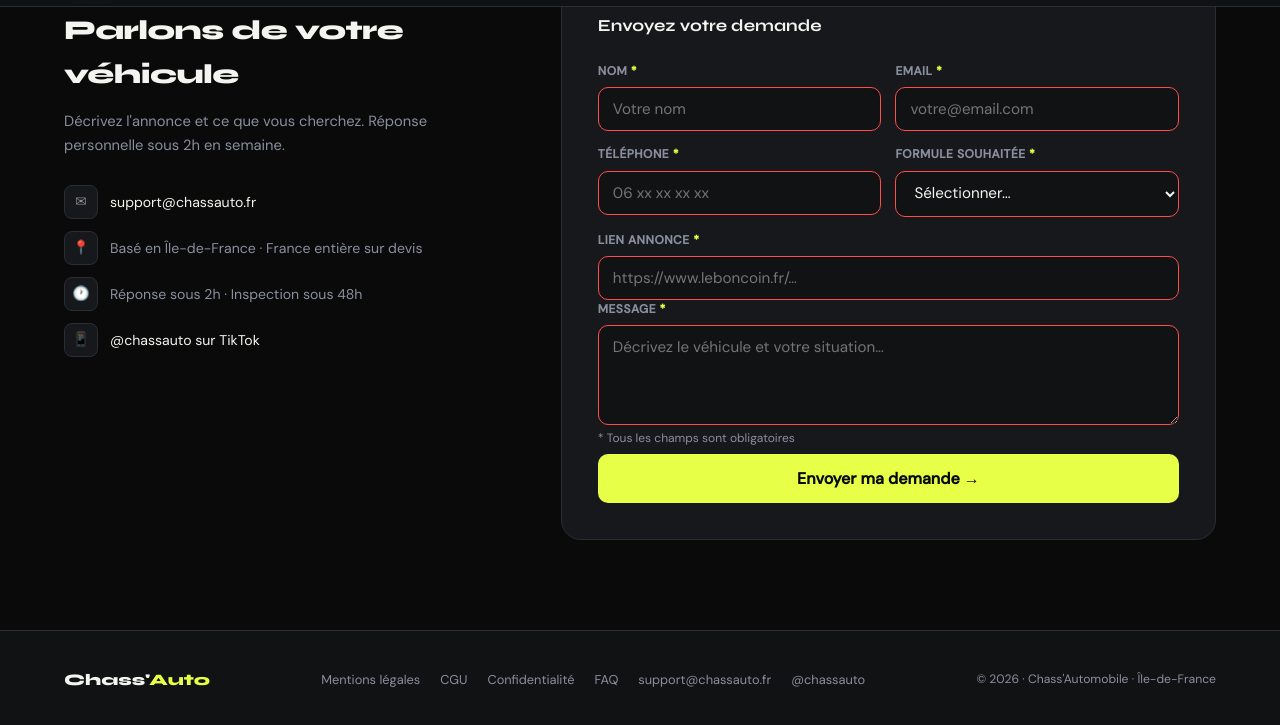
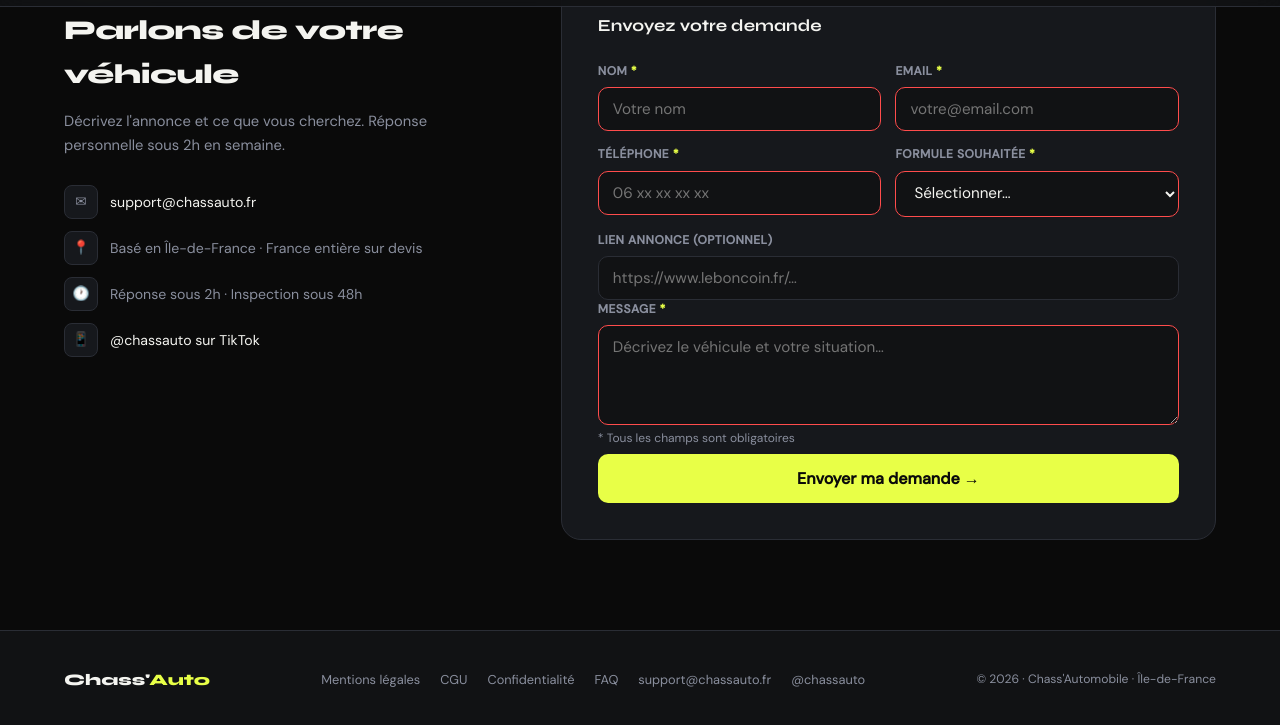
Before and after one commit to aba155/chassauto, a plain HTML site: page index.html in a window 1280 px wide. Both pictures are taken after a click on the button "Envoyer ma demande →". Shown: the part 9127-9852 px from the top of the page. Drawn offline with Linux system fonts and the light colour scheme.

Commit message:
Add files via upload

```diff
--- a/index.html
+++ b/index.html
@@ -895,7 +895,7 @@
           </select>
         </div>
       </div>
-      <div class="form-group"><label>Lien annonce <span style="color:var(--accent)">*</span></label><input type="url" id="c-lien" placeholder="https://www.leboncoin.fr/…" /></div>
+      <div class="form-group"><label>Lien annonce <span style="color:var(--muted)">(optionnel)</span></label><input type="url" id="c-lien" placeholder="https://www.leboncoin.fr/…" /></div>
       <div class="form-group"><label>Message <span style="color:var(--accent)">*</span></label><textarea id="c-msg" placeholder="Décrivez le véhicule et votre situation…"></textarea></div>
       <div style="font-size:0.75rem;color:var(--muted);margin-top:4px;">* Tous les champs sont obligatoires</div>
       <button class="btn-primary form-submit" onclick="submitContact()">Envoyer ma demande →</button>
@@ -1026,7 +1026,7 @@ async function submitContact() {
   const msg = document.getElementById('c-msg').value.trim();
 
   // Reset error styles
-  ['c-nom','c-email','c-tel','c-formule','c-lien','c-msg'].forEach(id => {
+  ['c-nom','c-email','c-tel','c-formule','c-msg'].forEach(id => {
     document.getElementById(id).style.borderColor = '';
   });
 
@@ -1036,7 +1036,6 @@ async function submitContact() {
   if (!email) errors.push('c-email');
   if (!tel) errors.push('c-tel');
   if (!formule) errors.push('c-formule');
-  if (!lien) errors.push('c-lien');
   if (!msg) errors.push('c-msg');
 
   if (errors.length > 0) {
```
